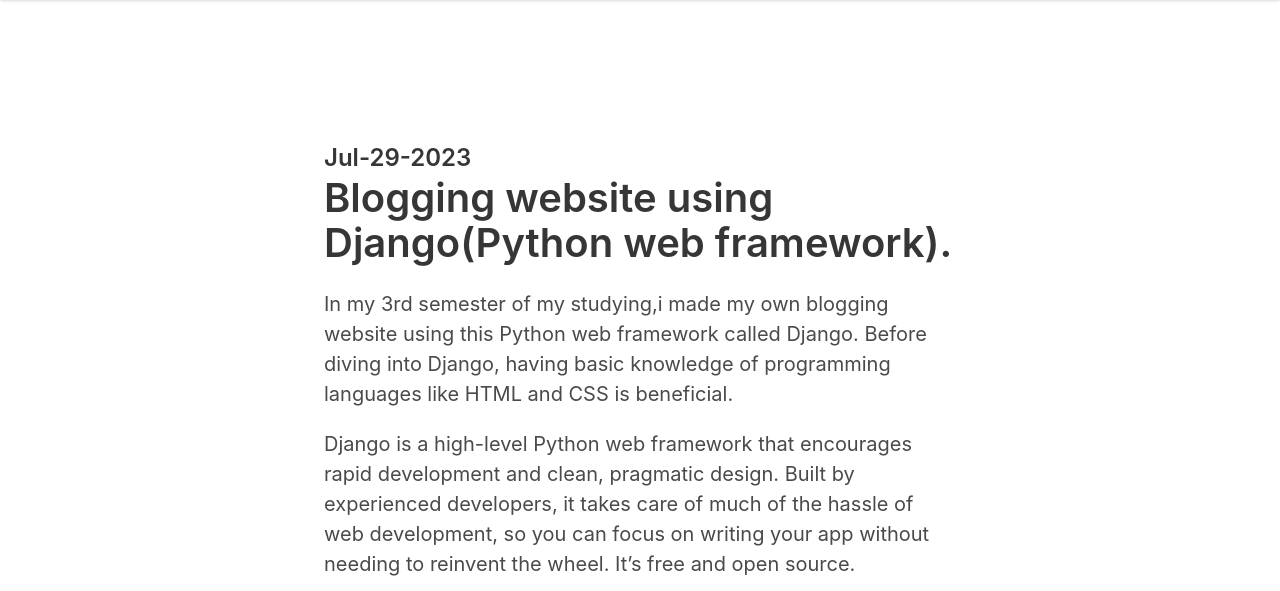
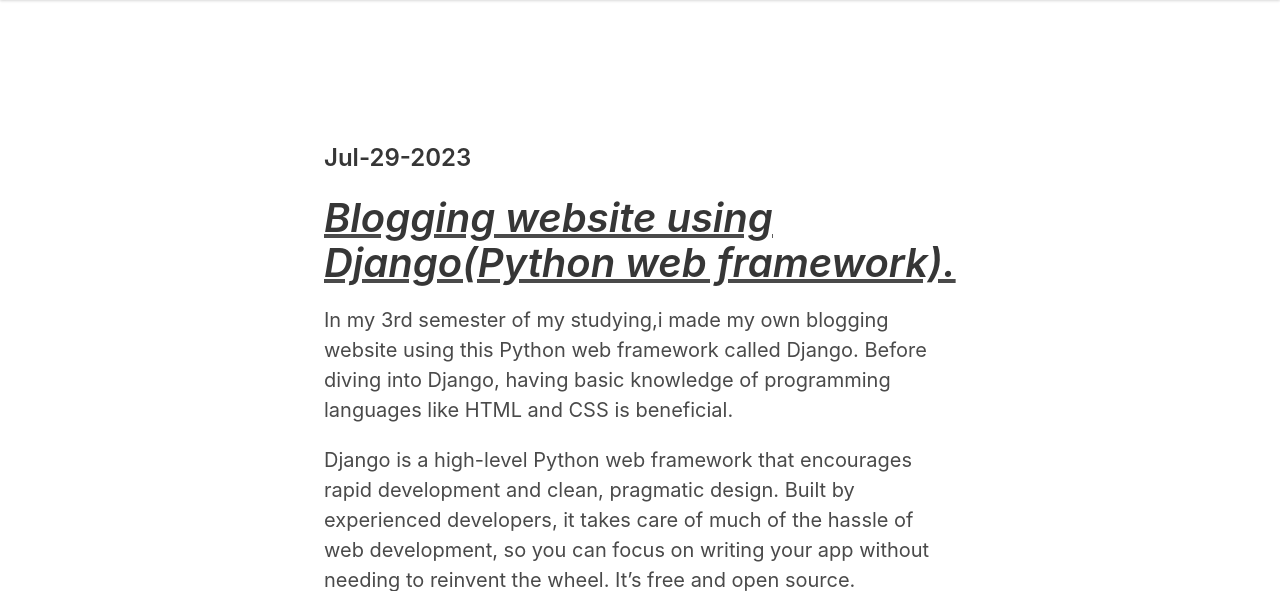
Before and after one commit to Ronnit44/Awak3nBlog, a Django app: page /django/Slug/ in a window 1280 px wide. Shown: the part 96-687 px from the top of the page. Run offline with Django 4.2, Linux system fonts and the light colour scheme; data comes from the database, SQL or seed files in the repository; parts of the project's set-up code (start-up, migrations or seed data) failed here and were passed over.

Commit message:
Update detail.html

```diff
--- a/blog/templates/blog/detail.html
+++ b/blog/templates/blog/detail.html
@@ -18,7 +18,7 @@
                         <div class="content is-medium">
 
                             <h2 class="subtitle is-4">{{post.created_at|date:'M-d-Y' }}</h2>
-                            <h1 class="title">{{ post.title }}</h1>
+                            <em><u><h1 class="title">{{ post.title }}</h1></u></em>
 
 
                             <p><strong>{{post.intro}}</strong></p>
```
